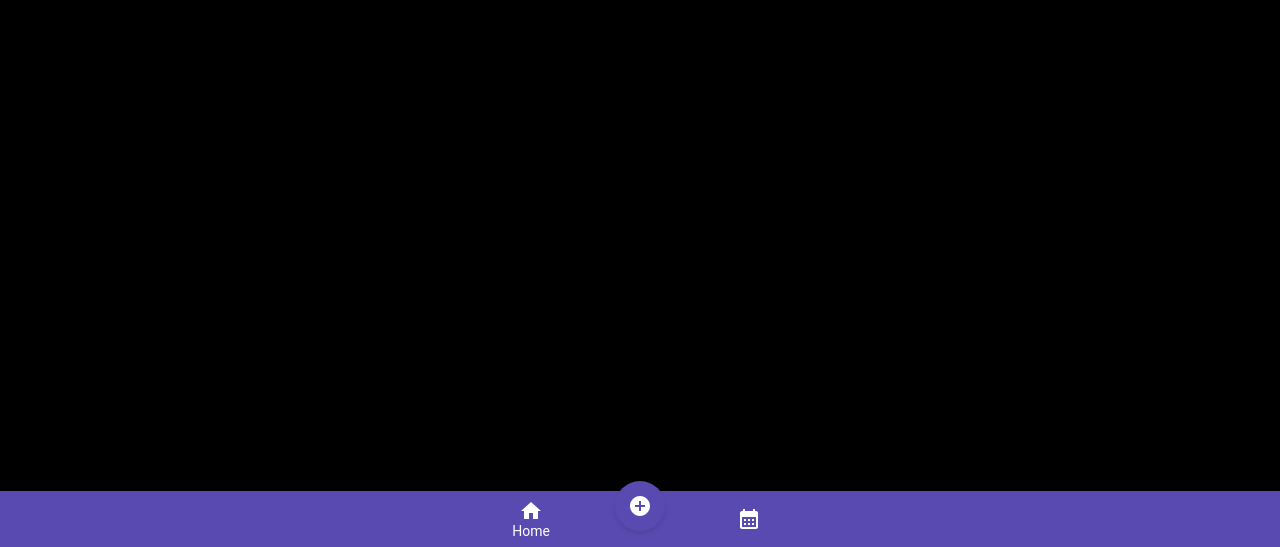
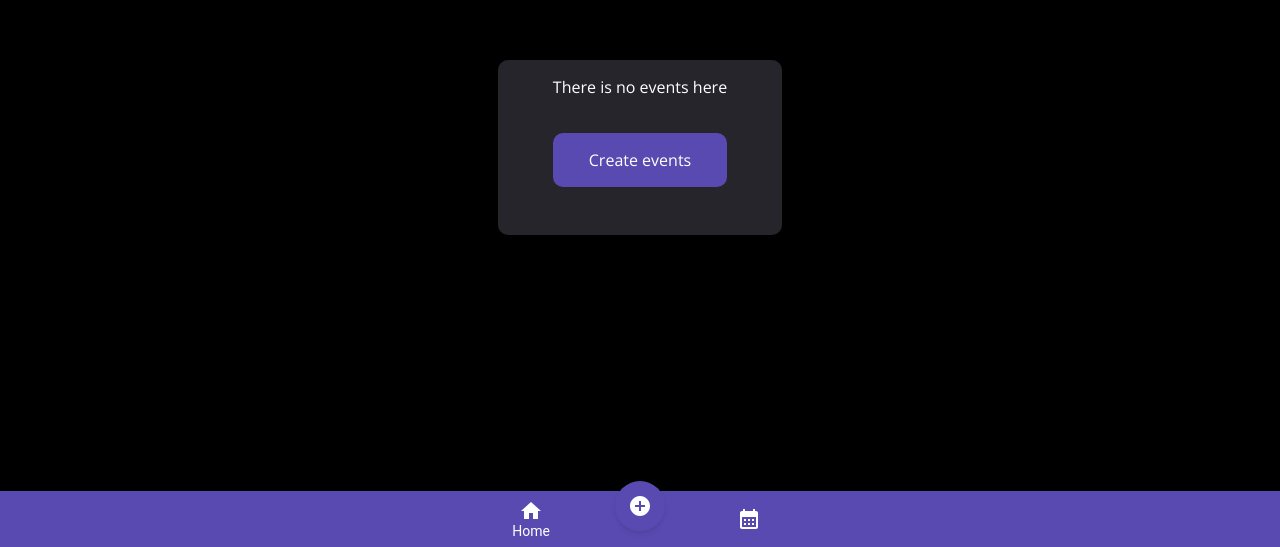
Before and after one commit to mitsuya-creator/todolist, a React (Vite) app: page / in a window 1280 px wide. Shown: the part 253-800 px from the top of the page. Built offline with nearby package versions, Linux system fonts and the light colour scheme.

Commit message:
Add: adding and styling component no events

```diff
--- a/src/components/home.jsx
+++ b/src/components/home.jsx
@@ -5,6 +5,7 @@ import CalendarMonthIcon from '@mui/icons-material/CalendarMonth';
 import HomeIcon from '@mui/icons-material/Home';
 import AddCircleIcon from '@mui/icons-material/AddCircle';
 import CloseIcon from '@mui/icons-material/Close';
+import NoEventHere from './noEvent';
 
 export default function Home() {
     const [value, setValue] = React.useState('recents');
@@ -18,6 +19,9 @@ export default function Home() {
 
     return (
         <div className="container_todosApp">
+            <div>
+                <NoEventHere />
+            </div>
             <BottomNavigation value={value} onChange={handleChange}>
                 <BottomNavigationAction
                     label="Home"
--- a/src/components/noEvent.jsx
+++ b/src/components/noEvent.jsx
@@ -0,0 +1,13 @@
+import React from "react";
+export default function NoEventHere() {
+    return (
+        <div className="container_noevent">
+            <div className="body_noevent">
+                <section>
+                    <p>There is no events here</p>
+                    <button type="button">Create events</button>
+                </section>
+            </div>
+        </div>
+    )
+}
--- a/src/style/style.css
+++ b/src/style/style.css
@@ -75,3 +75,35 @@ body {
     width: 100vw;
     height: 100vh;
 }
+
+.container_noevent {
+    width: 100vw;
+    height: 100vh;
+    display: flex;
+    justify-content: center;
+    align-items: center
+}
+
+.body_noevent {
+    width: 284px;
+    height: 159px;
+    background-color: var(--bg-primary);
+    display: flex;
+    justify-content: center;
+    padding-top: 16px;
+    border-radius: 10px;
+}
+
+.body_noevent section {
+    display: flex;
+    flex-direction: column;
+}
+
+.body_noevent button {
+    background-color: var(--bg-secondary);
+    padding: 16px;
+    outline: none;
+    border: none;
+    margin-top: 35px;
+    border-radius: 10px;
+}
```
